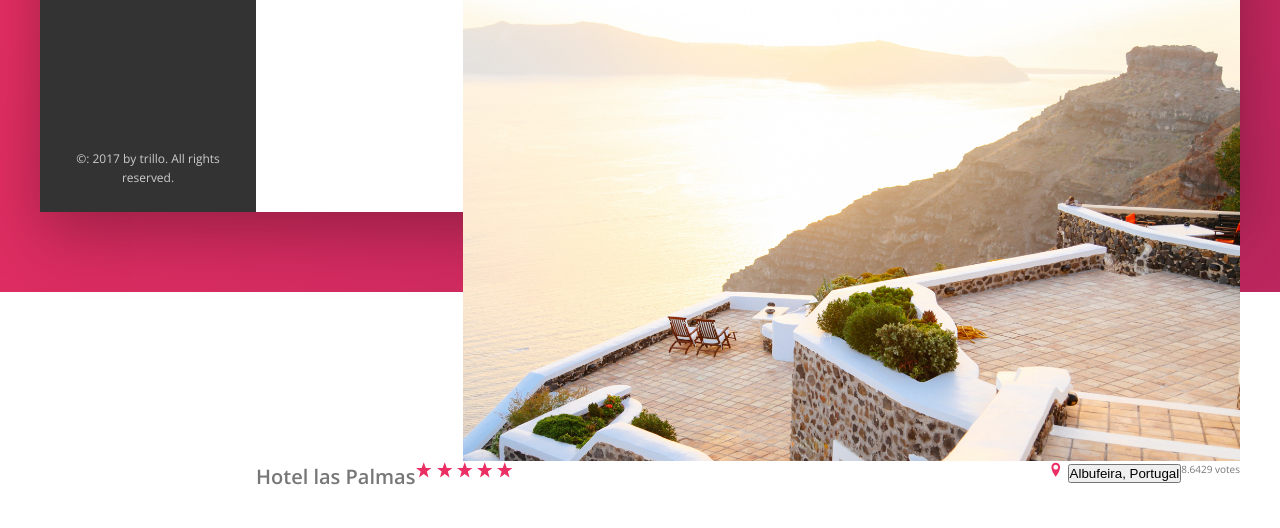
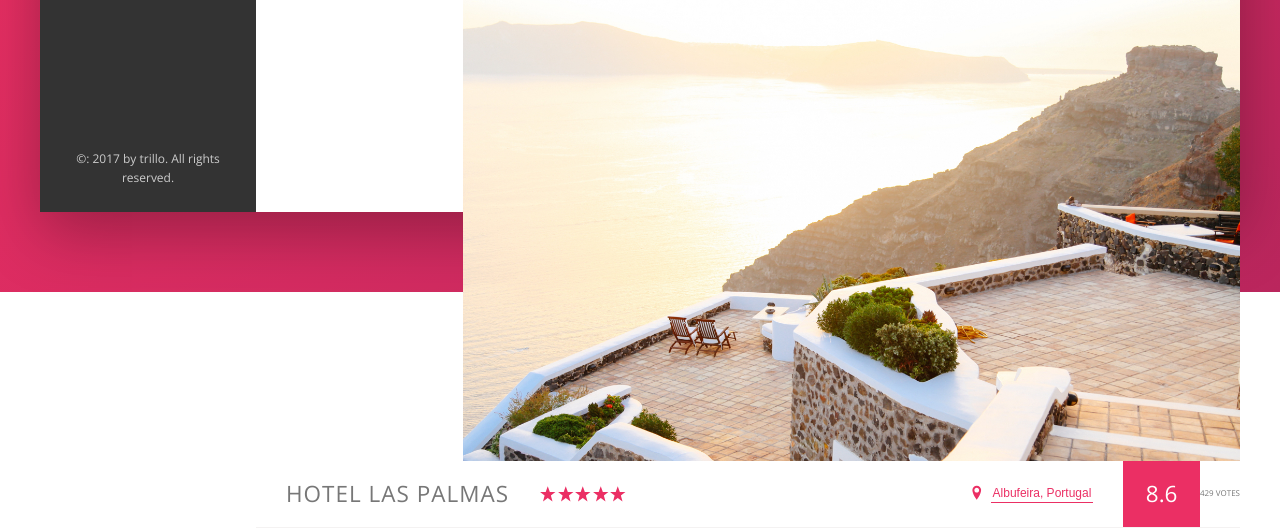
Before and after one commit to ccnn1010/trillo-project, a website: page index.html in a window 1280 px wide. Shown: the part 738-1266 px from the top of the page. Before the commit the page ends 1231 px from the top, so only its background shows below. Drawn offline with nearby package versions, Linux system fonts and the light colour scheme.

Commit message:
scss changes

```diff
--- a/sass/_components.scss
+++ b/sass/_components.scss
@@ -236,15 +236,22 @@
 
 .overview {
     display: flex;
-
+    align-items: center;
+    border-bottom: 1px solid var(--color-grey-light-2);
 
     &__heading {
+        font-size: 2.25rem;
+        font-weight: 300;
+        text-transform: uppercase;
+        letter-spacing: 1px;
+        padding: 1.5rem 3rem;
 
     }
 
     &__stars {
         margin-right: auto;//enables elements to work like flex to occupy the available space
        /*  flex: 1; *///flex item should grow and occupy all the space
+        display: flex;
     }
 
     &__icon-star,
@@ -256,24 +263,81 @@
     }
 
     &__location {
+        font-size: 1.2rem;
+        display: flex;
+        vertical-align: center;
+
+    }
+    &__icon-location{
+        margin-right: .5rem;
 
     }
 
     &__rating {
+        background-color: var(--color-primary);
+        color: #fff;
+        margin-left: 3rem;
+        padding: 0 2.25rem;
+        align-self: stretch;
 
+        display: flex;
+        flex-direction: column;
+        align-items: center;
+        justify-content: center;
     }
 
     &__rating-average {
-
+        font-size: 2.25rem;
+        font-weight: 300;
     }
 
     &__rating-count {
+        font-size: .8rem;
+        text-transform: uppercase;
+    }
 
-    }
+}
 
 
 
+////////////////////////////////////////////////
+//BUTTON INLINE
+.btn-inline {
+    border: none;
+    color: var(--color-primary);
+    font-size: inherit;
+    border-bottom: 1px solid currentColor;
+    padding: 2px;
+    display: inline-block;
+    background-color: transparent;
+    cursor: pointer;
+    transition: all .2s;
 
 
+    &:hover {
+        color: var(--color-grey-dark-1);
+    }
+
+    &:focus {
+        outline: none;
+        animation: pulsate 1s infinite;
+    }
 
 }
+
+@keyframes pulsate {
+    0% {
+        transform: scaleY(1);
+        box-shadow: none;
+    }
+
+    50% {
+        transform: scale(1.05);
+        box-shadow: 0 1rem 4rem rgba(0,0,0,.25);
+    }
+
+    100% {
+        transform: scaleY(1);
+        box-shadow: none;
+    }
+}
--- a/sass/_layout.scss
+++ b/sass/_layout.scss
@@ -15,7 +15,7 @@
     font-size: 1.4rem;
     height: 7rem;
     background-color: #fff;
-    border-bottom: var(--color-grey-dark-2);
+    border-bottom: 1px solid var(--color-grey-dark-2);
 
     display: flex;
     justify-content: space-between;//creates even space between the three elements in the nav
```
Also changed, not shown: sass/main.css, 1 other file.
